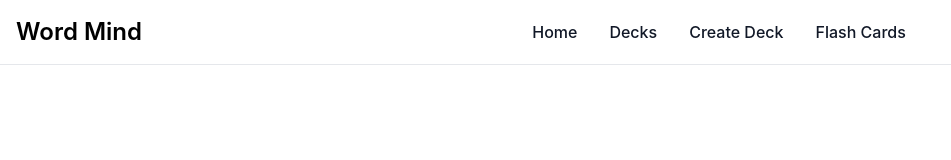
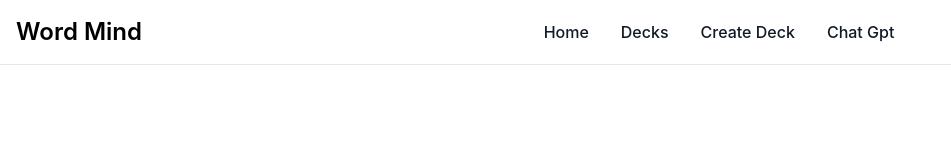
Before and after one commit to altuntas-mustafa/word-mind, a React (Create React App) app in the folder word-mind/: page / in a window 1280 px wide. Shown: the top 160 px of the page, without its empty margins (0-951 px from the left). Built offline with nearby package versions, Linux system fonts and the light colour scheme.

Commit message:
chatgpt api works

```diff
--- a/word-mind/src/App.js
+++ b/word-mind/src/App.js
@@ -40,7 +40,7 @@ function App() {
         <Link href="#" className="block py-2 pl-3 pr-4 text-gray-900 rounded hover:bg-gray-100 md:hover:bg-transparent md:hover:text-blue-700 md:p-0 md:dark:hover:text-blue-500 dark:text-white dark:hover:bg-gray-700 dark:hover:text-white md:dark:hover:bg-transparent dark:border-gray-700"to={"/createdecks"}> Create Deck </Link>
       </li>
       <li>
-        <Link href="#" className="block py-2 pl-3 pr-4 text-gray-900 rounded hover:bg-gray-100 md:hover:bg-transparent md:hover:text-blue-700 md:p-0 md:dark:hover:text-blue-500 dark:text-white dark:hover:bg-gray-700 dark:hover:text-white md:dark:hover:bg-transparent dark:border-gray-700" to={"/languages/:language/decks/:deckName"} >Flash Cards </Link>
+        <Link href="#" className="block py-2 pl-3 pr-4 text-gray-900 rounded hover:bg-gray-100 md:hover:bg-transparent md:hover:text-blue-700 md:p-0 md:dark:hover:text-blue-500 dark:text-white dark:hover:bg-gray-700 dark:hover:text-white md:dark:hover:bg-transparent dark:border-gray-700" to={"/chatgpt"} >Chat Gpt </Link>
       </li>
 
     </ul>
```
Also changed, not shown: 1 other file (tests, documents, lock files or other folders).
